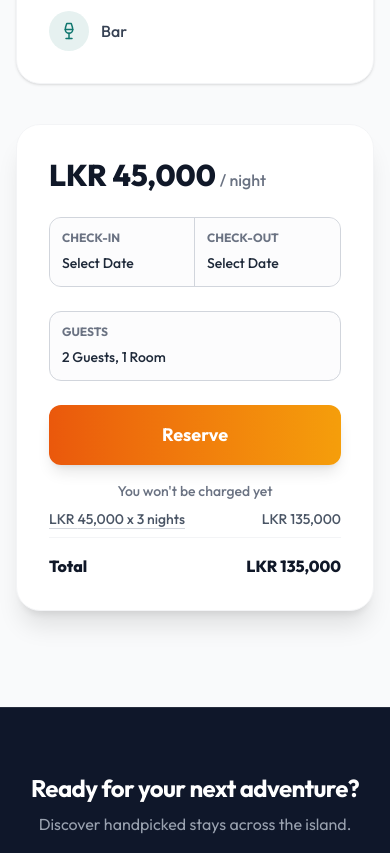
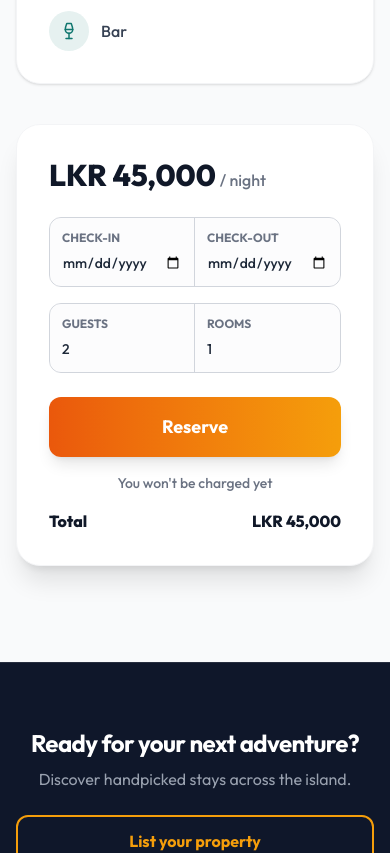
Before and after one commit to tharakadenuwan/pearlpath-frontend-deploy, a React app: page /hotel/1 in a window 390 px wide. Shown: the part 2000-2853 px from the top of the page. Built offline with nearby package versions, Linux system fonts and the light colour scheme; the HTML template or start-up script is replaced by a standard one.

Commit message:
update booking function and dashboard components

```diff
--- a/src/components/Hotels/HotelDetails.jsx
+++ b/src/components/Hotels/HotelDetails.jsx
@@ -43,6 +43,15 @@ const getAmenityIcon = (amenity) => {
 const HotelDetails = () => {
   const [hotel, setHotel] = useState(MOCK_HOTEL_DETAIL);
   const [loading, setLoading] = useState(true);
+
+  // Booking Form State
+  const [startDate, setStartDate] = useState('');
+  const [endDate, setEndDate] = useState('');
+  const [rooms, setRooms] = useState(1);
+  const [guests, setGuests] = useState(2);
+  const [bookingLoading, setBookingLoading] = useState(false);
+  const [bookingError, setBookingError] = useState('');
+
   const { id } = useParams();
 
   useEffect(() => {
@@ -92,6 +101,78 @@ const HotelDetails = () => {
       <div className="animate-spin rounded-full h-12 w-12 border-t-2 border-b-2 border-sunset-teal"></div>
     </div>
   );
+
+  // Dynamic calculations
+  let nights = 0;
+  if (startDate && endDate) {
+    const start = new Date(startDate);
+    const end = new Date(endDate);
+    if (end > start) {
+       nights = Math.ceil((end - start) / (1000 * 60 * 60 * 24));
+    }
+  }
+  const displayNights = nights > 0 ? nights : 1; // Default to 1 for display if no dates selected
+  const totalPrice = hotel.pricePerNight * displayNights * rooms;
+
+  const handleBooking = async () => {
+    setBookingError('');
+
+    // Validations
+    if (!startDate || !endDate) {
+       setBookingError('Please select check-in and check-out dates.');
+       return;
+    }
+    if (nights <= 0) {
+       setBookingError('Check-out date must be after check-in date.');
+       return;
+    }
+
+    // Check authentication
+    const storedUser = localStorage.getItem('user');
+    if (!storedUser) {
+       window.location.href = '/login';
+       return;
+    }
+
+    const user = JSON.parse(storedUser);
+
+    // Safety check: if hotelId is a mock integer (like '1'), MongoDB throws a CastError (500)
+    // We generate a valid mock ObjectId for testing purposes if it's not a real DB ID string
+    const finalHotelId = (typeof hotel.id === 'string' && hotel.id.length === 24)
+        ? hotel.id
+        : '000000000000000000000001';
+
+    setBookingLoading(true);
+    try {
+        const response = await fetch('http://127.0.0.1:3001/api/bookings', {
+            method: 'POST',
+            headers: { 'Content-Type': 'application/json' },
+            body: JSON.stringify({
+                userId: user._id,
+                hotelId: finalHotelId,
+                startDate,
+                endDate,
+                rooms: parseInt(rooms),
+                guests: parseInt(guests),
+                totalPrice,
+            })
+        });
+
+        const data = await response.json();
+
+        if (response.ok) {
+            alert('Booking successful!');
+            window.location.href = '/my-bookings';
+        } else {
+            setBookingError(data.message || 'Booking failed. Please try again.');
+        }
+    } catch (err) {
+        console.error("Booking error:", err);
+        setBookingError('Network error. Is the server running?');
+    } finally {
+        setBookingLoading(false);
+    }
+  };
 
   return (
     <div className="min-h-screen bg-gray-50 font-outfit flex flex-col">
@@ -212,37 +293,85 @@ const HotelDetails = () => {
                 </div>
               </div>
 
-              {/* Mock Date Picker Area */}
-              <div className="border border-gray-300 rounded-xl overflow-hidden mb-6 flex divide-x divide-gray-300">
-                <div className="p-3 w-1/2 bg-gray-50/50 hover:bg-gray-100 cursor-pointer transition-colors">
-                  <span className="block text-xs font-bold uppercase text-gray-500 mb-1">Check-in</span>
-                  <span className="text-sm font-medium text-gray-800">Select Date</span>
+              {bookingError && (
+                 <div className="mb-4 p-3 bg-red-50 text-red-600 text-sm rounded-xl border border-red-100 font-medium">
+                    {bookingError}
+                 </div>
+              )}
+
+              {/* Date Pickers */}
+              <div className="border border-gray-300 rounded-xl overflow-hidden mb-4 flex divide-x divide-gray-300 focus-within:ring-2 focus-within:ring-sunset-orange focus-within:border-transparent transition-all">
+                <div className="p-3 w-1/2 bg-gray-50/50 hover:bg-white transition-colors">
+                  <label htmlFor="startDate" className="block text-xs font-bold uppercase text-gray-500 mb-1 cursor-pointer">Check-in</label>
+                  <input
+                    type="date"
+                    id="startDate"
+                    value={startDate}
+                    onChange={(e) => setStartDate(e.target.value)}
+                    min={new Date().toISOString().split('T')[0]}
+                    className="w-full bg-transparent text-sm font-medium text-gray-800 outline-none"
+                  />
                 </div>
-                <div className="p-3 w-1/2 bg-gray-50/50 hover:bg-gray-100 cursor-pointer transition-colors">
-                  <span className="block text-xs font-bold uppercase text-gray-500 mb-1">Check-out</span>
-                  <span className="text-sm font-medium text-gray-800">Select Date</span>
+                <div className="p-3 w-1/2 bg-gray-50/50 hover:bg-white transition-colors">
+                  <label htmlFor="endDate" className="block text-xs font-bold uppercase text-gray-500 mb-1 cursor-pointer">Check-out</label>
+                  <input
+                    type="date"
+                    id="endDate"
+                    value={endDate}
+                    onChange={(e) => setEndDate(e.target.value)}
+                    min={startDate || new Date().toISOString().split('T')[0]}
+                    className="w-full bg-transparent text-sm font-medium text-gray-800 outline-none"
+                  />
                 </div>
               </div>
 
-              {/* Mock Guests Picker */}
-              <div className="border border-gray-300 rounded-xl p-3 mb-6 bg-gray-50/50 hover:bg-gray-100 cursor-pointer transition-colors">
-                <span className="block text-xs font-bold uppercase text-gray-500 mb-1">Guests</span>
-                <span className="text-sm font-medium text-gray-800">2 Guests, 1 Room</span>
+              {/* Guests & Rooms Picker */}
+              <div className="border border-gray-300 rounded-xl overflow-hidden mb-6 flex divide-x divide-gray-300 focus-within:ring-2 focus-within:ring-sunset-orange focus-within:border-transparent transition-all">
+                <div className="p-3 w-1/2 bg-gray-50/50 hover:bg-white transition-colors">
+                  <label htmlFor="guests" className="block text-xs font-bold uppercase text-gray-500 mb-1 cursor-pointer">Guests</label>
+                  <input
+                    type="number"
+                    id="guests"
+                    min="1"
+                    value={guests}
+                    onChange={(e) => setGuests(e.target.value)}
+                    className="w-full bg-transparent text-sm font-medium text-gray-800 outline-none"
+                  />
+                </div>
+                <div className="p-3 w-1/2 bg-gray-50/50 hover:bg-white transition-colors">
+                  <label htmlFor="rooms" className="block text-xs font-bold uppercase text-gray-500 mb-1 cursor-pointer">Rooms</label>
+                  <input
+                    type="number"
+                    id="rooms"
+                    min="1"
+                    value={rooms}
+                    onChange={(e) => setRooms(e.target.value)}
+                    className="w-full bg-transparent text-sm font-medium text-gray-800 outline-none"
+                  />
+                </div>
               </div>
 
-              <button className="w-full bg-gradient-to-r from-sunset-orange to-sunset-gold text-white font-bold text-lg py-4 rounded-xl shadow-lg hover:shadow-orange-500/30 transform transition-all hover:-translate-y-0.5 focus:ring-4 focus:ring-orange-500/50 mb-4">
-                Reserve
+              <button
+                onClick={handleBooking}
+                disabled={bookingLoading}
+                className="w-full bg-gradient-to-r from-sunset-orange to-sunset-gold text-white font-bold text-lg py-4 rounded-xl shadow-lg hover:shadow-orange-500/30 transform transition-all hover:-translate-y-0.5 focus:ring-4 focus:ring-orange-500/50 mb-4 disabled:opacity-70 disabled:cursor-not-allowed"
+              >
+                {bookingLoading ? 'Processing...' : 'Reserve'}
               </button>
 
               <div className="text-center space-y-2">
                 <p className="text-sm font-medium text-gray-500">You won't be charged yet</p>
-                <div className="flex justify-between items-center text-sm font-medium text-gray-600 border-b border-gray-100 pb-2">
-                  <span className="underline decoration-gray-300 underline-offset-4">LKR {hotel.pricePerNight.toLocaleString()} x 3 nights</span>
-                  <span>LKR {(hotel.pricePerNight * 3).toLocaleString()}</span>
-                </div>
+                {nights > 0 && (
+                  <div className="flex justify-between items-center text-sm font-medium text-gray-600 border-b border-gray-100 pb-2 mt-4">
+                    <span className="underline decoration-gray-300 underline-offset-4">
+                        LKR {hotel.pricePerNight.toLocaleString()} x {rooms} room(s) x {nights} night(s)
+                    </span>
+                    <span>LKR {totalPrice.toLocaleString()}</span>
+                  </div>
+                )}
                 <div className="flex justify-between items-center font-extrabold text-gray-900 pt-2">
                   <span>Total</span>
-                  <span>LKR {(hotel.pricePerNight * 3).toLocaleString()}</span>
+                  <span>LKR {totalPrice.toLocaleString()}</span>
                 </div>
               </div>
             </div>
--- a/src/components/UserDashboard/MyBookings.jsx
+++ b/src/components/UserDashboard/MyBookings.jsx
@@ -19,13 +19,13 @@ const MyBookings = () => {
         const parsedUser = JSON.parse(storedUser);
         setUser(parsedUser);
 
-        const response = await fetch(`http://127.0.0.1:3001/api/bookings/${parsedUser._id}`);
+        const response = await fetch(`http://127.0.0.1:3001/api/bookings/user/${parsedUser._id}`);
         if (!response.ok) {
           throw new Error('Failed to fetch bookings');
         }
         const data = await response.json();
-        // Sort descending by created checkInDate (or implicit creation order via _id)
-        const sortedBookings = data.response.sort((a,b) => new Date(b.checkInDate) - new Date(a.checkInDate));
+        // Sort descending by created startDate (or implicit creation order via _id)
+        const sortedBookings = data.response.sort((a,b) => new Date(b.startDate) - new Date(a.startDate));
 
         setBookings(sortedBookings);
       } catch (err) {
@@ -58,9 +58,30 @@ const MyBookings = () => {
       return diffDays;
   };
 
-  const isUpcoming = (checkInDate) => {
-      return new Date(checkInDate) > new Date();
+  const isUpcoming = (startDate) => {
+      return new Date(startDate) > new Date();
   }
+
+  const handleCancelBooking = async (bookingId) => {
+    if (!window.confirm('Are you sure you want to cancel this booking?')) return;
+
+    try {
+        const response = await fetch(`http://127.0.0.1:3001/api/bookings/${bookingId}`, {
+            method: 'DELETE'
+        });
+
+        if (response.ok) {
+             setBookings(bookings.filter(b => b._id !== bookingId));
+             alert('Booking cancelled successfully.');
+        } else {
+             const data = await response.json();
+             alert(data.message || 'Failed to cancel booking.');
+        }
+    } catch (err) {
+        console.error('Cancel booking error:', err);
+        alert('Network error. Could not cancel booking.');
+    }
+  };
 
   return (
     <div className="min-h-screen bg-slate-50 font-outfit py-12 px-4 sm:px-6 lg:px-8">
@@ -82,7 +103,7 @@ const MyBookings = () => {
                     <div className="bg-orange-50 p-2 rounded-lg text-sunset-orange"><Clock size={20} /></div>
                     <div>
                         <p className="text-xs text-slate-500 font-semibold uppercase tracking-wider">Upcoming</p>
-                        <p className="text-lg font-bold text-slate-900">{bookings.filter(b => isUpcoming(b.checkInDate)).length}</p>
+                        <p className="text-lg font-bold text-slate-900">{bookings.filter(b => isUpcoming(b.startDate)).length}</p>
                     </div>
                 </div>
                 <div className="bg-white px-5 py-3 rounded-2xl shadow-sm border border-slate-200 flex items-center gap-3">
@@ -118,8 +139,8 @@ const MyBookings = () => {
           <div className="space-y-6">
             {bookings.map((booking) => {
                 const hotel = booking.hotelId;
-                const upcoming = isUpcoming(booking.checkInDate);
-                const nights = getStayDuration(booking.checkInDate, booking.checkOutDate);
+                const upcoming = isUpcoming(booking.startDate);
+                const nights = getStayDuration(booking.startDate, booking.endDate);
 
                 return (
                  <div key={booking._id} className="bg-white border rounded-3xl overflow-hidden shadow-sm hover:shadow-md transition-shadow relative group">
@@ -177,14 +198,14 @@ const MyBookings = () => {
                                   </div>
                              </div>
 
-                             <div className="grid grid-cols-2 md:grid-cols-4 gap-4 pt-6 border-t border-slate-100">
+                             <div className="grid grid-cols-2 md:grid-cols-5 gap-4 pt-6 border-t border-slate-100">
                                   <div>
                                        <p className="text-xs text-slate-400 font-semibold mb-1 uppercase tracking-wider">Check-in</p>
-                                       <p className="font-bold text-slate-800">{formatDate(booking.checkInDate)}</p>
+                                       <p className="font-bold text-slate-800">{formatDate(booking.startDate)}</p>
                                   </div>
                                   <div>
                                        <p className="text-xs text-slate-400 font-semibold mb-1 uppercase tracking-wider">Check-out</p>
-                                       <p className="font-bold text-slate-800">{formatDate(booking.checkOutDate)}</p>
+                                       <p className="font-bold text-slate-800">{formatDate(booking.endDate)}</p>
                                   </div>
                                   <div>
                                        <p className="text-xs text-slate-400 font-semibold mb-1 uppercase tracking-wider">Duration</p>
@@ -194,11 +215,31 @@ const MyBookings = () => {
                                        </p>
                                   </div>
                                   <div>
-                                       <p className="text-xs text-slate-400 font-semibold mb-1 uppercase tracking-wider">Guests</p>
+                                       <p className="text-xs text-slate-400 font-semibold mb-1 uppercase tracking-wider">Rooms/Guests</p>
                                        <p className="text-slate-700 font-medium flex items-center gap-1.5">
                                            <Users size={16} className="text-slate-400" />
-                                           {booking.guests} {booking.guests === 1 ? 'Guest' : 'Guests'}
+                                           {booking.rooms} R / {booking.guests} G
                                        </p>
+                                  </div>
+                                  <div>
+                                       <p className="text-xs text-slate-400 font-semibold mb-1 uppercase tracking-wider">Status</p>
+                                       <div className="flex flex-col items-start gap-2 mt-1">
+                                           <span className={`px-2 py-0.5 rounded text-xs font-bold uppercase tracking-wider ${
+                                               booking.bookingStatus === 'confirmed' ? 'bg-green-100 text-green-700' :
+                                               booking.bookingStatus === 'cancelled' ? 'bg-red-100 text-red-700' : 'bg-orange-100 text-orange-700'
+                                           }`}>
+                                               {booking.bookingStatus}
+                                           </span>
+
+                                           {upcoming && booking.bookingStatus !== 'cancelled' && (
+                                                <button
+                                                    onClick={() => handleCancelBooking(booking._id)}
+                                                    className="text-xs font-bold text-red-500 hover:text-red-700 hover:underline mt-1 transition-colors"
+                                                >
+                                                    Cancel Booking
+                                                </button>
+                                           )}
+                                       </div>
                                   </div>
                              </div>
                          </div>
```
